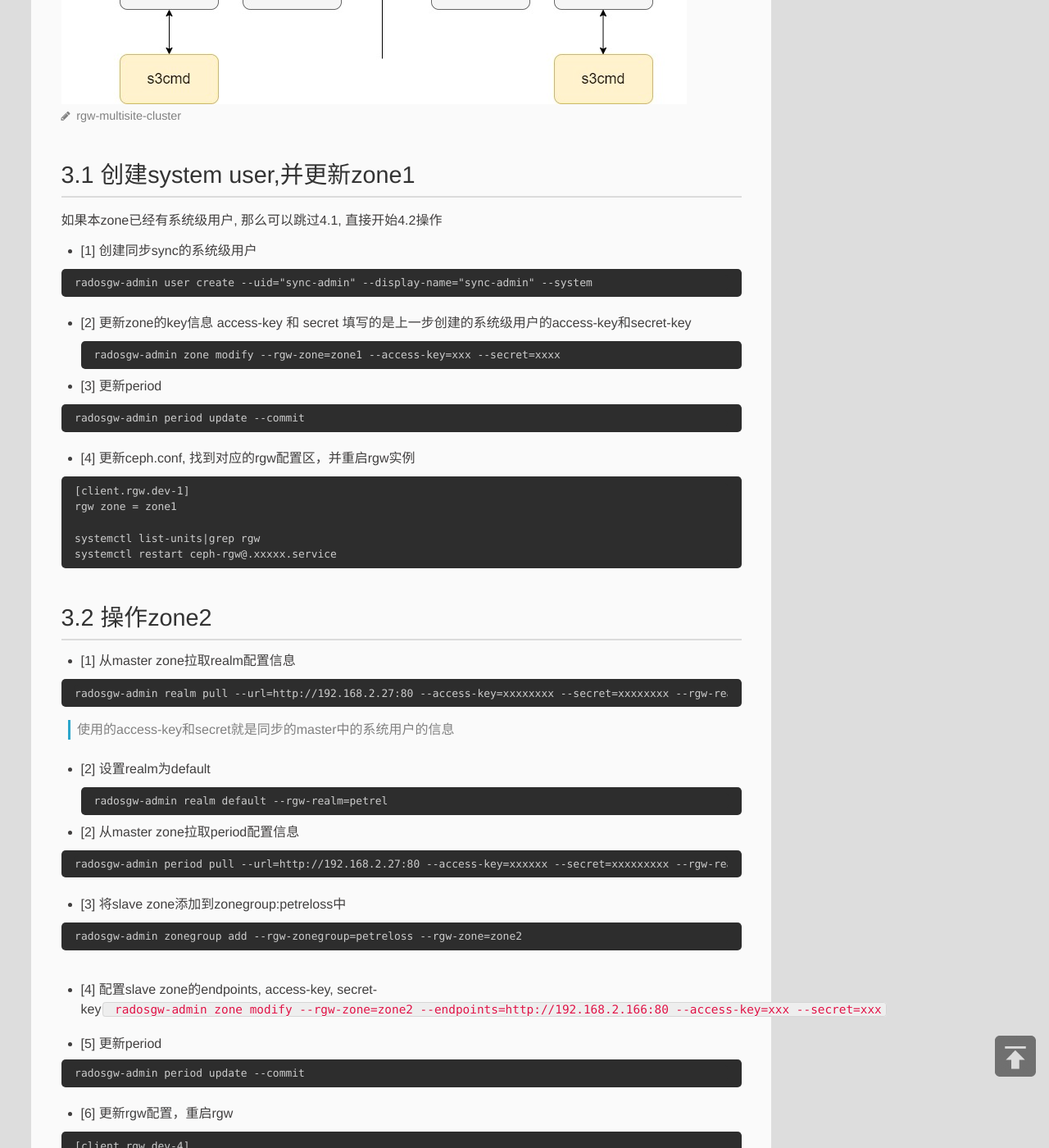
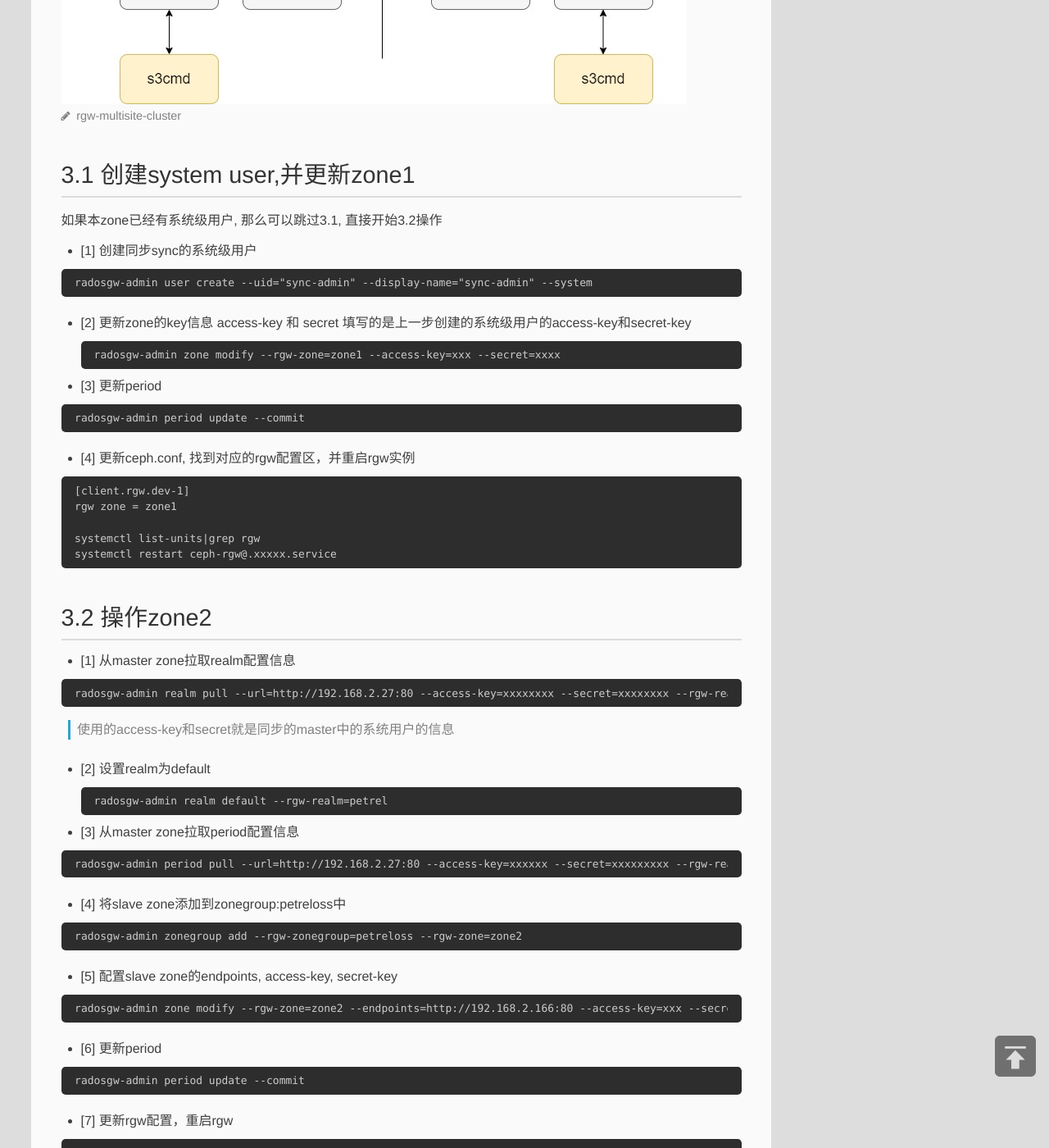
Before and after one commit to mu-qer/mu-qer.github.io, a Jekyll site: the page built from _posts/ceph/2020-09-25-rgw-multisite-2.md, in a window 1280 px wide and 1400 px high, scrolled down 1743 px. Shown: the whole window at 82% size. Built offline with Jekyll 4.4.1, drawn with Linux system fonts in a browser that asks for light colours.

````diff
--- a/_posts/ceph/2020-09-25-rgw-multisite-2.md
+++ b/_posts/ceph/2020-09-25-rgw-multisite-2.md
@@ -15,7 +15,9 @@ tags: Ceph
 > - 2. zone1: 已有集群 && zone2: 新集群
 
 # 2. 现有的两个集群环境说明
+
 这里有两个ceph集群，其中zone1将作为master, zone2将作为slave:
+
 - 集群1包括：zone-1, rgw-1, rgw-2
 - 集群2包括：zone-2, rgw-3, rgw-4
 
@@ -35,7 +37,7 @@ multisite集群模型如下:
 ![rgw-multisite-cluster](https://mu-qer.github.io/assets/img/ceph/2020-09-25-rgw-multisite-cluster-01.jpg)
 
 ## 3.1 创建system user,并更新zone1
-如果本zone已经有系统级用户, 那么可以跳过4.1, 直接开始4.2操作
+如果本zone已经有系统级用户, 那么可以跳过3.1, 直接开始3.2操作
 
 - [1] 创建同步sync的系统级用户
 
@@ -79,27 +81,29 @@ radosgw-admin realm pull --url=http://192.168.2.27:80 --access-key=xxxxxxxx --se
 radosgw-admin realm default --rgw-realm=petrel
 ```
 
-- [2] 从master zone拉取period配置信息
+- [3] 从master zone拉取period配置信息
 
 ```
 radosgw-admin period pull --url=http://192.168.2.27:80 --access-key=xxxxxx --secret=xxxxxxxxx --rgw-realm=petrel
 ```
-- [3] 将slave zone添加到zonegroup:petreloss中
+- [4] 将slave zone添加到zonegroup:petreloss中
 
 ```
 radosgw-admin zonegroup add --rgw-zonegroup=petreloss --rgw-zone=zone2
 ```
 
-- [4] 配置slave zone的endpoints, access-key, secret-key```
+- [5] 配置slave zone的endpoints, access-key, secret-key
+
+```
 radosgw-admin zone modify --rgw-zone=zone2 --endpoints=http://192.168.2.166:80 --access-key=xxx --secret=xxx
 ```
 
-- [5] 更新period
+- [6] 更新period
 
 ```
 radosgw-admin period update --commit
 ```
-- [6] 更新rgw配置，重启rgw
+- [7] 更新rgw配置，重启rgw
 
 ```
 [client.rgw.dev-4]
````
Also changed, not shown: _posts/ceph/2020-09-18-rgw-lifecycle.md (+10 -1 lines).
